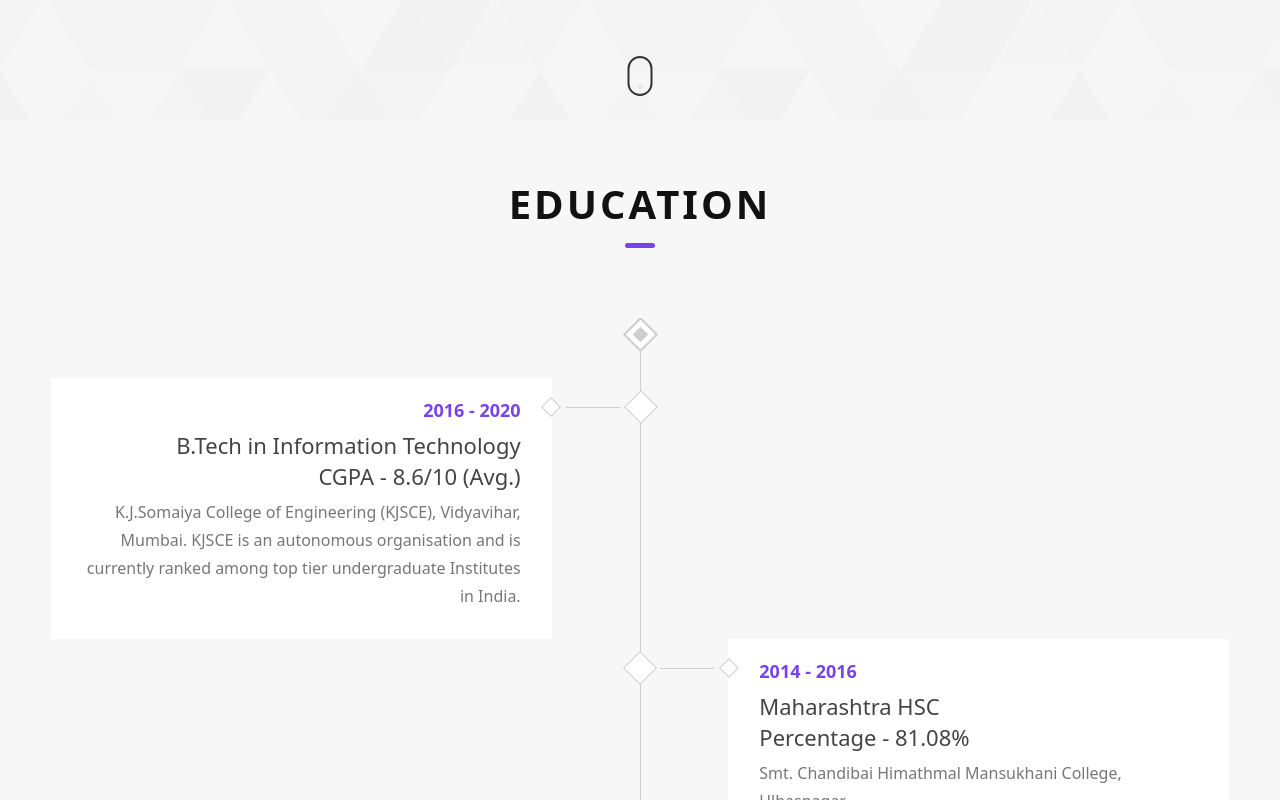
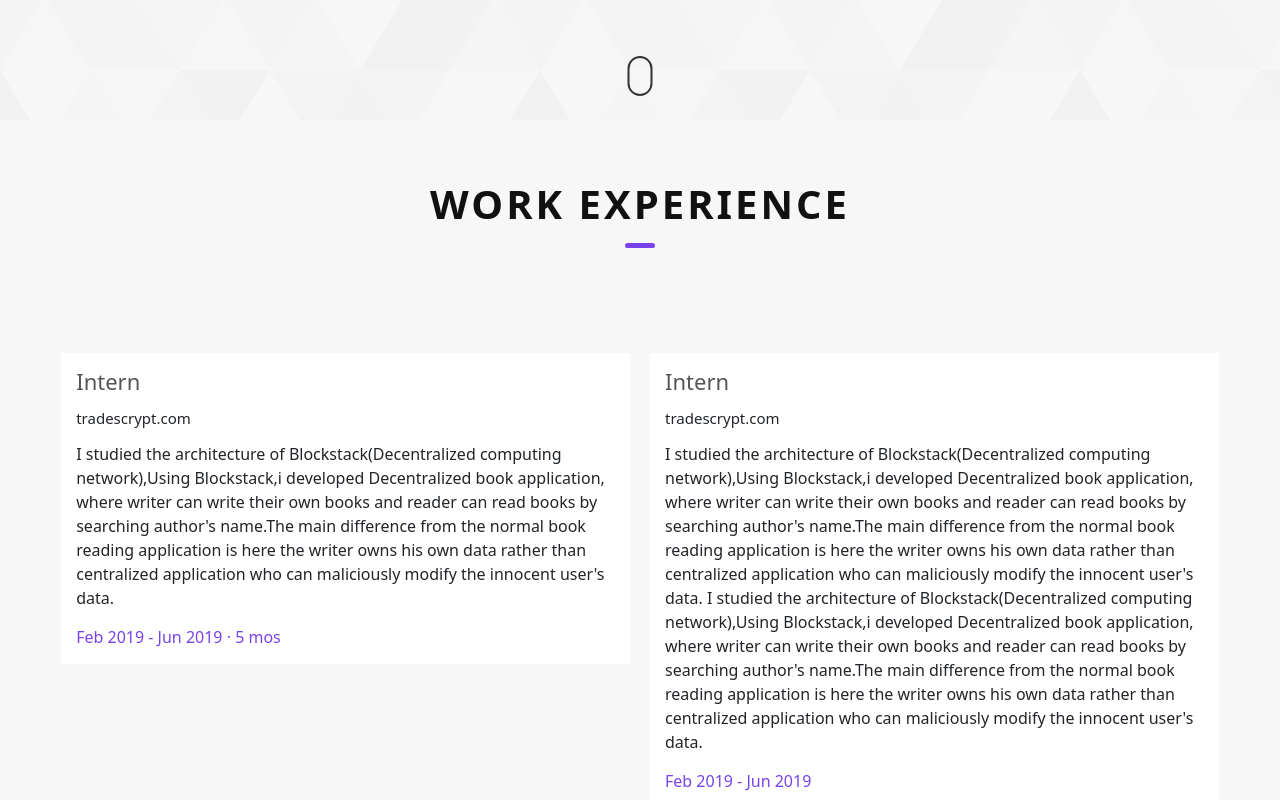
Before and after one commit to cw-shubhamMuniyal/portfolio-website, a React (Create React App) app: page / in a window 1280 px wide. Shown: the part 680-1480 px from the top of the page. Built offline with nearby package versions, Linux system fonts and the light colour scheme.

Commit message:
added work experience

```diff
--- a/src/App.js
+++ b/src/App.js
@@ -5,12 +5,14 @@ import Education from './Components/Education';
 import Header from './Components/Header';
 import { courseDetails, description, imageLogo, name } from './Utilities/constants';
 import Footer from './Components/Footer';
+import WorkExperience from "./Components/WorkExperience";
 
 function App() {
   return (
     <div className="App">
       <Header name={name} imageLogo={imageLogo} />
       <AboutMe name={name} description={description} />
+      <WorkExperience sectionName="Work Experience" />
       <Education sectionName="Education" courseDetails={courseDetails} />
       <Contact sectionName="Contact" />
       <Footer />
--- a/src/Components/Education.js
+++ b/src/Components/Education.js
@@ -3,7 +3,9 @@ import "../Styles/heading.css"
 import Course from "./Course";
 
 const getCoursenDetails = (courseDetails) => {
-    if (courseDetails) {
+    if (!courseDetails) {
+        return <></>
+    }
     return courseDetails.map((course) => (
         <Course
             duration={course.duration}
@@ -12,7 +14,6 @@ const getCoursenDetails = (courseDetails) => {
             university={course.university}
         />
     ))
-    }
 }
 
 const Education = ({ sectionName, courseDetails }) => (
--- /dev/null
+++ b/src/Components/Experience.js
@@ -0,0 +1,20 @@
+const Experience = ({ position, organization, description, duration }) => {
+    return (
+        <div className="col-md-6 col-sm-12 card-padding">
+            <div className="work-experience-card mx-0 p-4 mb-5">
+                <div className="mr-auto work-experience-font">
+                    <h3 className="mb-4">
+                        <i class="fa-solid fa-browser"></i>
+                        {position}
+                    </h3>
+                    <h4 className="mb-4">{organization}</h4>
+                    <p className="mb-4">{description}</p>
+                </div>
+                <div className="text-md-right work-experience-font">
+                    <span className="color-purple">{duration}</span>
+                </div>
+            </div>
+        </div>
+    )
+}
+export default Experience;
--- a/src/Components/Footer.js
+++ b/src/Components/Footer.js
@@ -2,6 +2,9 @@ import { altEmailAddress, emailAddress, name, phoneNumber, profileLinks } from "
 import "../Styles/footer.css"
 
 const getProfileDetailsList = () => {
+    if (!profileLinks) {
+        return <></>
+    }
     return profileLinks.map((profile) => (
         <a key={profile.key} target="_blank" rel="noreferrer" href={profile.link}>
             <img className="main-footer__icon" src={profile.icon} alt={profile.altProfileIcon} />
--- a/src/Components/NavbarContent.js
+++ b/src/Components/NavbarContent.js
@@ -10,10 +10,10 @@ function NavbarContent() {
                         <a className="custom-nav-link nav-link" href="#" data-bs-target=".navbar-collapse.show">About</a>
                     </li>
                     <li className="nav-item">
-                        <a className="custom-nav-link nav-link" href="#" data-bs-target=".navbar-collapse.show">Work Experience</a>
+                        <a className="custom-nav-link nav-link" href="#workExperience" data-bs-target=".navbar-collapse.show">Work Experience</a>
                     </li>
                     <li className="nav-item">
-                        <a className="custom-nav-link nav-link" href="#" data-bs-target=".navbar-collapse.show">Projects</a>
+                        <a className="custom-nav-link nav-link" href="#projects" data-bs-target=".navbar-collapse.show">Projects</a>
                     </li>
                     <li className="nav-item">
                         <a className="custom-nav-link nav-link" href="#education" data-bs-target=".navbar-collapse.show">Education</a>
--- /dev/null
+++ b/src/Components/WorkExperience.js
@@ -0,0 +1,32 @@
+import "../Styles/work-experience.css"
+import "../Styles/heading.css"
+import { workExperiences } from "../Utilities/constants";
+import Experience from "./Experience";
+
+const getExperienceDetails = () => {
+    if (!workExperiences) {
+        return <></>
+    }
+    return workExperiences.map((experience) => (
+        <Experience
+            key={experience.key}
+            position={experience.position}
+            organization={experience.organization}
+            description={experience.description}
+            duration={experience.duration}
+        />
+    ))
+}
+
+const WorkExperience = ({ sectionName }) => (
+    <section id="workExperience" className="work-experience sec-pad">
+        <div className="main-container flex-container">
+            <h2 className="heading heading-sec heading-sec__mb-med col-12">
+                <span className="heading-sec__main heading-sec__main--lt">{sectionName}</span>
+            </h2>
+            {getExperienceDetails()}
+        </div>
+    </section>
+);
+
+export default WorkExperience;
--- a/src/Styles/mouse.css
+++ b/src/Styles/mouse.css
@@ -29,14 +29,14 @@
     -webkit-animation: wheel 1.3s infinite;
 }
 
-*,
+/* *,
 *::after,
 *::before {
     margin: 0;
     padding: 0;
     box-sizing: inherit;
     font-family: inherit;
-}
+} */
 
 @keyframes wheel {
     to {
--- /dev/null
+++ b/src/Styles/work-experience.css
@@ -0,0 +1,38 @@
+.work-experience {
+    background: linear-gradient(to right, rgba(245, 245, 245, 0.8), rgba(245, 245, 245, 0.8));
+    background-size: cover;
+    background-position: center;
+}
+
+.flex-container {
+    display: flex;
+    flex-wrap: wrap;
+}
+
+.work-experience-card {
+    background: #fff;
+}
+
+.work-experience-card h3 {
+    text-transform: none;
+    color: #555;
+    font-size: 22px;
+}
+
+.experience__border {
+    border-color: #17a2b8;
+    box-shadow: 2px 2px 2px rgba(0, 0, 0, 0.21);
+}
+
+.work-experience-font {
+    font-size: 16px;
+}
+
+.color-purple {
+    color: #7843E9;
+}
+
+.card-padding {
+    padding-left: 10px;
+    padding-right: 10px;
+}
--- a/src/Utilities/constants.js
+++ b/src/Utilities/constants.js
@@ -11,48 +11,86 @@ export const altEmailAddress = "shubham.muniyal@somaiya.edu";
 
 export const courseDetails = [
     {
-        duration : "2016 - 2020",
-        name : "B.Tech in Information Technology",
-        grade : "CGPA - 8.6/10 (Avg.)",
-        university : "K.J.Somaiya College of Engineering (KJSCE), Vidyavihar, Mumbai. KJSCE is an autonomous organisation and is currently ranked among top tier undergraduate Institutes in India."
+        duration: "2016 - 2020",
+        name: "B.Tech in Information Technology",
+        grade: "CGPA - 8.6/10 (Avg.)",
+        university: "K.J.Somaiya College of Engineering (KJSCE), Vidyavihar, Mumbai. KJSCE is an autonomous organisation and is currently ranked among top tier undergraduate Institutes in India."
     },
     {
-        duration : "2014 - 2016",
-        name : "Maharashtra HSC",
-        grade : "Percentage - 81.08%",
-        university : "Smt. Chandibai Himathmal Mansukhani College, Ulhasnagar"
+        duration: "2014 - 2016",
+        name: "Maharashtra HSC",
+        grade: "Percentage - 81.08%",
+        university: "Smt. Chandibai Himathmal Mansukhani College, Ulhasnagar"
     },
     {
-        duration : "2004 - 2014",
-        name : "Maharashtra SSC",
-        grade : "Percentage - 91.00%",
-        university : "S.E.S English Medium High School, Ulhasnagar"
+        duration: "2004 - 2014",
+        name: "Maharashtra SSC",
+        grade: "Percentage - 91.00%",
+        university: "S.E.S English Medium High School, Ulhasnagar"
     },
 ];
 
 export const profileLinks = [
     {
         "key": "linkedin",
-        "altProfileIcon" : "Linkedin Icon",
+        "altProfileIcon": "Linkedin Icon",
         "icon": linkedinIcon,
         "link": "https://www.linkedin.com/in/shubham-muniyal-573285162/"
     },
     {
         "key": "github",
-        "altProfileIcon" : "Github Icon",
+        "altProfileIcon": "Github Icon",
         "icon": githubIcon,
         "link": "https://github.com/cw-shubhamMuniyal/"
     },
     {
         "key": "twitter",
-        "altProfileIcon" : "Twitter Icon",
+        "altProfileIcon": "Twitter Icon",
         "icon": twitterIcon,
         "link": "https://twitter.com/MuniyalShubham"
     },
     {
         "key": "youtube",
-        "altProfileIcon" : "Youtube play Icon",
+        "altProfileIcon": "Youtube play Icon",
         "icon": youtubeIcon,
         "link": "www.youtube.com/@shubhammuniyal527"
     }
+];
+
+export const workExperiences = [
+    {
+        "key": "Decentralized Book App",
+        "organization": "tradescrypt.com",
+        "position": "Intern",
+        "duration": "Feb 2019 - Jun 2019 · 5 mos",
+        "description": "I studied the architecture of Blockstack(Decentralized computing network),Using Blockstack,i developed Decentralized book application, where writer can write their own books and reader can read books by searching author's name.The main difference from the normal book reading application is here the writer owns his own data rather than centralized application who can maliciously modify the innocent user's data."
+    },
+    {
+        "key": "Decentralized Book App",
+        "organization": "tradescrypt.com",
+        "position": "Intern",
+        "duration": "Feb 2019 - Jun 2019",
+        "description": "I studied the architecture of Blockstack(Decentralized computing network),Using Blockstack,i developed Decentralized book application, where writer can write their own books and reader can read books by searching author's name.The main difference from the normal book reading application is here the writer owns his own data rather than centralized application who can maliciously modify the innocent user's data. I studied the architecture of Blockstack(Decentralized computing network),Using Blockstack,i developed Decentralized book application, where writer can write their own books and reader can read books by searching author's name.The main difference from the normal book reading application is here the writer owns his own data rather than centralized application who can maliciously modify the innocent user's data."
+    },
+    {
+        "key": "Decentralized Book App",
+        "organization": "tradescrypt.com",
+        "position": "Intern",
+        "duration": "Feb 2019 - Jun 2019",
+        "description": "I studied the architecture of Blockstack(Decentralized computing network),Using Blockstack,i developed Decentralized book application, where writer can write their own books and reader can read books by searching author's name.The main difference from the normal book reading application is here the writer owns his own data rather than centralized application who can maliciously modify the innocent user's data."
+    },
+    {
+        "key": "Decentralized Book App",
+        "organization": "tradescrypt.com",
+        "position": "Intern",
+        "duration": "Feb 2019 - Jun 2019",
+        "description": "I studied the architecture of Blockstack(Decentralized computing network),Using Blockstack,i developed Decentralized book application, where writer can write their own books and reader can read books by searching author's name.The main difference from the normal book reading application is here the writer owns his own data rather than centralized application who can maliciously modify the innocent user's data."
+    },
+    {
+        "key": "Decentralized Book App",
+        "organization": "tradescrypt.com",
+        "position": "Intern",
+        "duration": "Feb 2019 - Jun 2019",
+        "description": "I studied the architecture of Blockstack(Decentralized computing network),Using Blockstack,i developed Decentralized book application, where writer can write their own books and reader can read books by searching author's name.The main difference from the normal book reading application is here the writer owns his own data rather than centralized application who can maliciously modify the innocent user's data."
+    }
 ]
```
Lines whose indentation alone changed are shown as unchanged.
